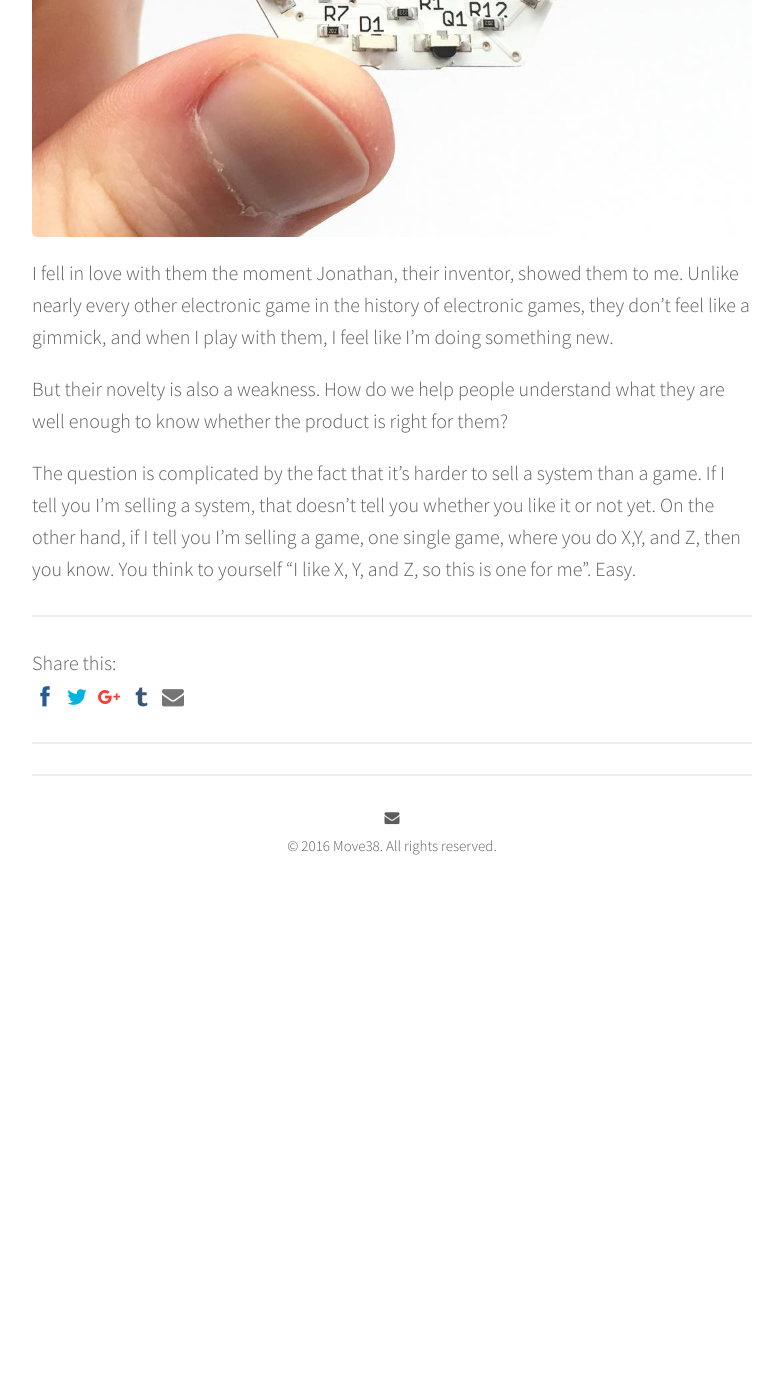
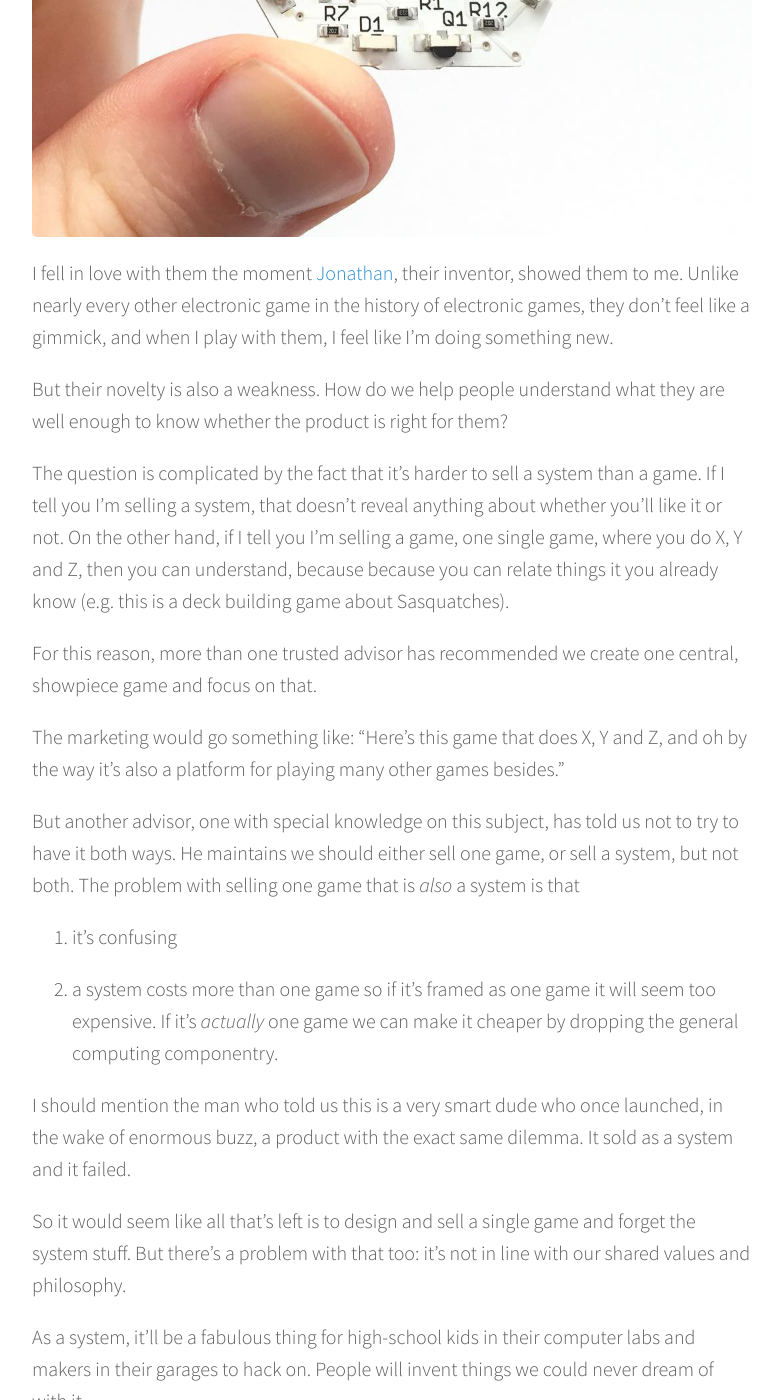
Before and after one commit to jbobrow/Move38-website, a Jekyll site: the page built from _posts/2016-09-28-game-or-game-platform.markdown, in a window 1280 px wide and 1400 px high, scrolled down 1461 px. Shown: the whole window, without its empty margins (248-1031 px from the left). Built offline with Jekyll 4.4.1, drawn with Linux system fonts in a browser that asks for light colours; nearby versions of some CDN libraries; comment, search, counter and statistics services are not loaded; before the commit the page ends 2419 px from its top, so only the background shows below that; some of the changed text lies outside the part shown.

Commit message:
Updated Game Or Game Platform

```diff
--- a/_posts/2016-09-28-game-or-game-platform.markdown
+++ b/_posts/2016-09-28-game-or-game-platform.markdown
@@ -18,8 +18,26 @@
 
 ![automatile-naked.jpg](/uploads/automatile-naked.jpg)
 
-I fell in love with them the moment Jonathan, their inventor, showed them to me. Unlike nearly every other electronic game in the history of electronic games, they don't feel like a gimmick, and when I play with them, I feel like I'm doing something new.
+I fell in love with them the moment [Jonathan](http://cargo.jonathanbobrow.com/), their inventor, showed them to me. Unlike nearly every other electronic game in the history of electronic games, they don't feel like a gimmick, and when I play with them, I feel like I'm doing something new.
 
 But their novelty is also a weakness. How do we help people understand what they are well enough to know whether the product is right for them?
 
-The question is complicated by the fact that it's harder to sell a system than a game. If I tell you I'm selling a system, that doesn't tell you whether you like it or not yet. On the other hand, if I tell you I'm selling a game, one single game, where you do X,Y, and Z, then you know. You think to yourself "I like X, Y, and Z, so this is one for me". Easy.
+The question is complicated by the fact that it's harder to sell a system than a game. If I tell you I'm selling a system, that doesn't reveal anything about whether you'll like it or not. On the other hand, if I tell you I'm selling a game, one single game, where you do X, Y and Z, then you can understand, because because you can relate things it you already know (e.g. this is a deck building game about Sasquatches).
+
+For this reason, more than one trusted advisor has recommended we create one central, showpiece game and focus on that.
+
+The marketing would go something like: "Here's this game that does X, Y and Z, and oh by the way it's also a platform for playing many other games besides."
+
+But another advisor, one with special knowledge on this subject, has told us not to try to have it both ways. He maintains we should either sell one game, or sell a system, but not both. The problem with selling one game that is *also* a system is that
+
+1. it's confusing
+
+2. a system costs more than one game so if it's framed as one game it will seem too expensive. If it's *actually* one game we can make it cheaper by dropping the general computing componentry.
+
+I should mention the man who told us this is a very smart dude who once launched, in the wake of enormous buzz, a product with the exact same dilemma. It sold as a system and it failed.
+
+So it would seem like all that's left is to design and sell a single game and forget the system stuff. But there's a problem with that too: it's not in line with our shared values and philosophy.
+
+As a system, it'll be a fabulous thing for high-school kids in their computer labs and makers in their garages to hack on. People will invent things we could never dream of with it.
+
+As a system, it'll be a tool for both competitive play *and* imaginative play.  If we redesign it into a single game, we'll likely lose the imaginative play, an imaginative play is critical to us. It's kind of the reason we exist.
```
